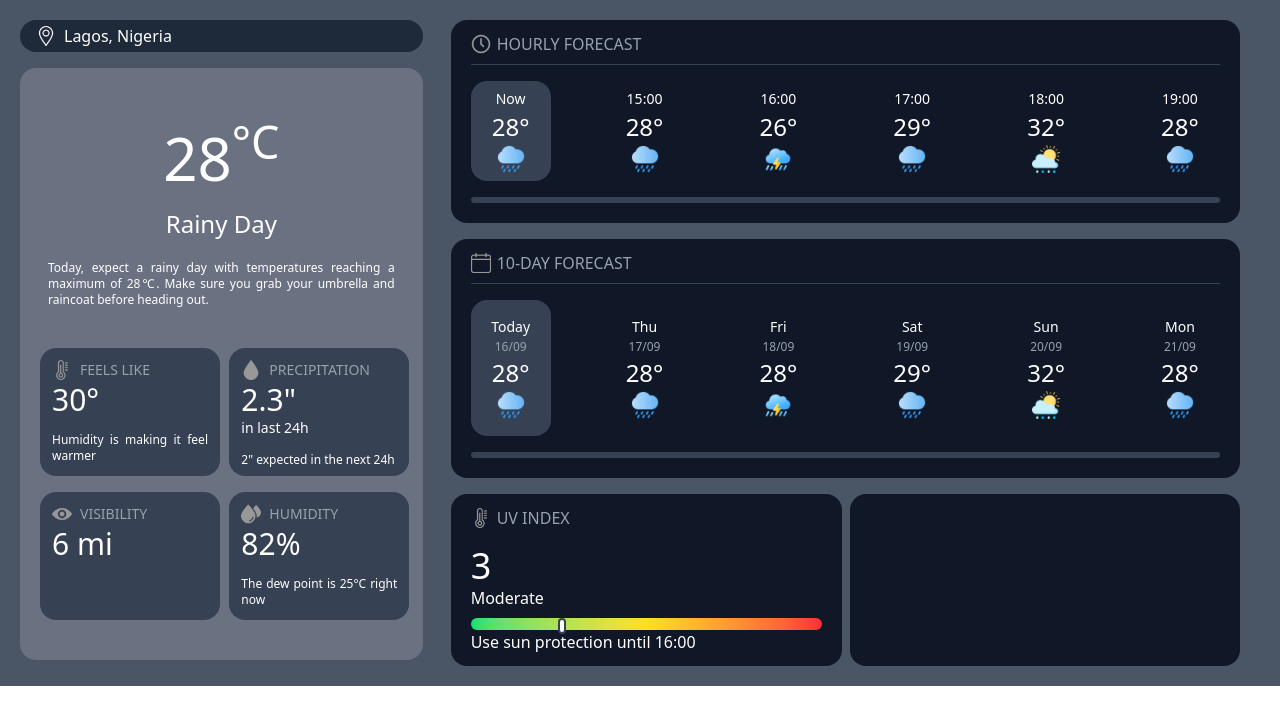
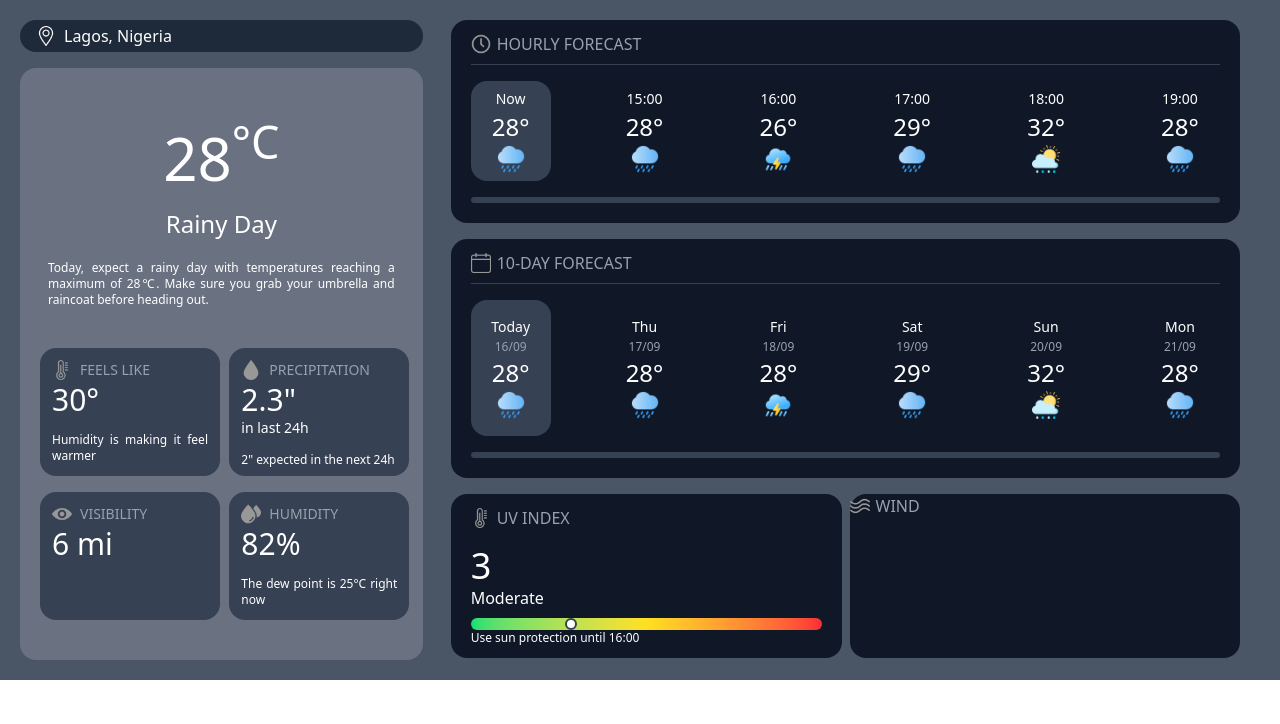
Before and after one commit to fountaina/weather-app, a React (Vite) app: page / in a window 1280 px wide. Shown: the top 724 px of the page. Built offline with nearby package versions, Linux system fonts and the light colour scheme.

Commit message:
finish uv block

```diff
--- a/src/components/App.jsx
+++ b/src/components/App.jsx
@@ -13,6 +13,13 @@ import rainyIcon from "/images/rain.png"
 import rainyThunder from "/images/rain-thunder.png";
 import rainySun from "/images/rain-sun.png";
 import calendarIcon from "/images/calendar.png";
+import windIcon from "/images/wind.png";
+
+const uvPostion = [
+    "left-0", "left-[9%]",  "left-[18%]", "left-[27%]",  "left-[36%]",
+    "left-[45%]", "left-[54%]",  "left-[63%]",  "left-[72%]", "left-[81%]",
+    "left-[90%]",  "left-[97%]"
+]
 
 const App = () => {
     return (
@@ -89,17 +96,21 @@ const App = () => {
                             <h5>Moderate</h5>
                         </div>
                         <div className="uv-gradient">
-                            <div className="bg-white relative  w-2 h-4 left-1/4 rounded-lg border-gray-700 border-2"></div>
+                            <div className={uvPostion[3] + " uv-gradient-marker"}></div>
                         </div>
-                        <h3>Use sun protection until 16:00</h3>
+                        <h3 className="text-xs">Use sun protection until 16:00</h3>
                     </div>
                     <div className="wind">
-
+                        <div className="top-hourly-daily-forecast">
+                            <div className="forecast-icon">
+                                <img src={windIcon}/>
+                            </div>
+                            <h3>WIND</h3>
+                       </div>
                     </div>
                 </div>
             </div>
         </div>
     )
 }
-
 export default App
--- a/src/styles/App.css
+++ b/src/styles/App.css
@@ -153,6 +153,11 @@ input::placeholder {
     rounded-2xl
 }
 
+.uv-gradient-marker {
+    @apply
+    bg-white relative  w-3 h-3 rounded-lg border-gray-700 border-2
+}
+
 .wind {
     @apply w-1/2
     bg-gray-900
```
Also changed, not shown: public/images/wind.png (added).
